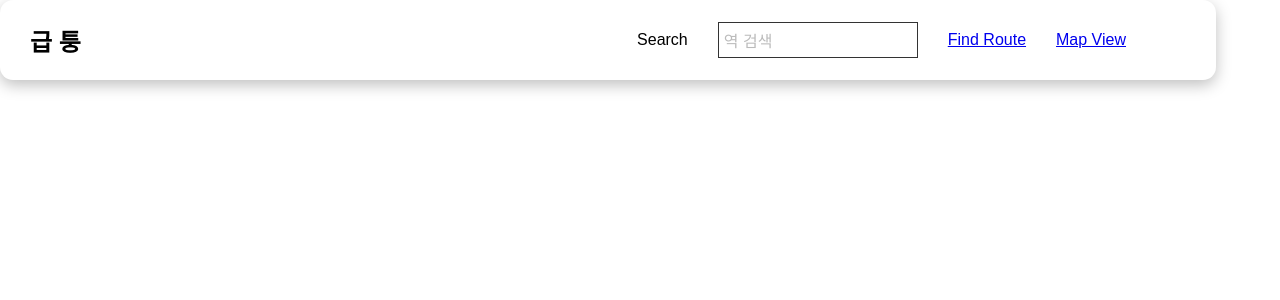
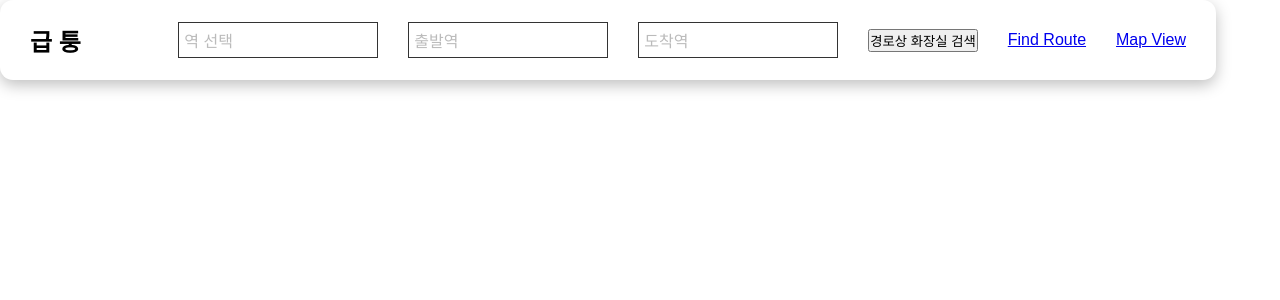
Before and after one commit to ToongGary/metro-toilet, a React (Create React App) app: page / in a window 1280 px wide. Shown: the top 300 px of the page. Built offline with nearby package versions, Linux system fonts and the light colour scheme; no server answers.

Commit message:
Add source/destination search bar

```diff
--- a/src/components/Search.tsx
+++ b/src/components/Search.tsx
@@ -1,11 +1,11 @@
 import React, { MouseEvent } from "react";
-import { useNavigate } from "react-router-dom";
 import SearchBox from "./SearchBox";
 import "./ToongBarStyle.css";
+import stations from "../Data/StationsData";
 
-function Search() {
+function Search(props: any) {
   const [visibility, setVisibility] = React.useState(false);
-  const navigate = useNavigate();
+  const [stationName, setStationName] = React.useState(props.defaultText);
 
   function handleSearchClicked(e: MouseEvent<HTMLAnchorElement>) {
     e.preventDefault();
@@ -17,13 +17,15 @@ function Search() {
   }
 
   function handleSelected(stationCode: string) {
-    navigate("/toilet/" + stationCode);
+    setStationName(stations[stationCode].stinNm);
+    props.onSelected(stationCode);
+    setVisibility(false);
   }
 
   return (
     <div className="search">
       <a href="#" className="search_button" onClick={handleSearchClicked}>
-        역 검색
+        {stationName}
       </a>
       <SearchBox onClose={handleSearchBoxClose} visibility={visibility} onSelected={handleSelected} />
     </div>
--- a/src/components/ToongBar.tsx
+++ b/src/components/ToongBar.tsx
@@ -1,17 +1,45 @@
 import "./ToongBarStyle.css";
 import Search from "./Search";
 import { ToongItem } from "./ToongItem";
-
-
+import { useNavigate } from "react-router-dom";
+import React from "react";
 
 const ToongBar = () => {
+  const navigate = useNavigate();
+  function handleSearchSelected(stationCode: string) {
+    navigate("/toilet/" + stationCode);
+  }
+
+  function handleSourceSelected(stationCode: string) {
+    setSource(stationCode);
+  }
+
+  function handleDestinationSelected(stationCode: string) {
+    setDestination(stationCode);
+  }
+
+  function handleSearchClicked(e: React.MouseEvent<HTMLButtonElement>) {
+    e.preventDefault();
+    if (source === "" || destination === "") {
+      alert("출발역과 도착역을 선택해주세요.");
+      return;
+    } else {
+      navigate("/toilet_between/" + source + "/" + destination);
+    }
+  }
+
+  const [source, setSource] = React.useState("");
+  const [destination, setDestination] = React.useState("");
+
   return (
     <nav className="ToongBar">
-
       <h1 className="ToongBar-logo"> 급 퉁 </h1>
 
-            <ul className="ToongBar-menu" >
-                Search<Search />
+      <ul className="ToongBar-menu">
+        <Search onSelected={handleSearchSelected} defaultText="역 선택" />
+        <Search onSelected={handleSourceSelected} defaultText="출발역" />
+        <Search onSelected={handleDestinationSelected} defaultText="도착역" />
+        <button onClick={handleSearchClicked}>경로상 화장실 검색</button>
         {ToongItem.map((item, index) => {
           return (
             <li key={index}>
@@ -21,10 +49,9 @@ const ToongBar = () => {
               </a>
             </li>
           );
-                })
-                }
+        })}
       </ul>
-        </nav >
+    </nav>
   );
 };
 
```
Lines whose indentation alone changed are shown as unchanged.
